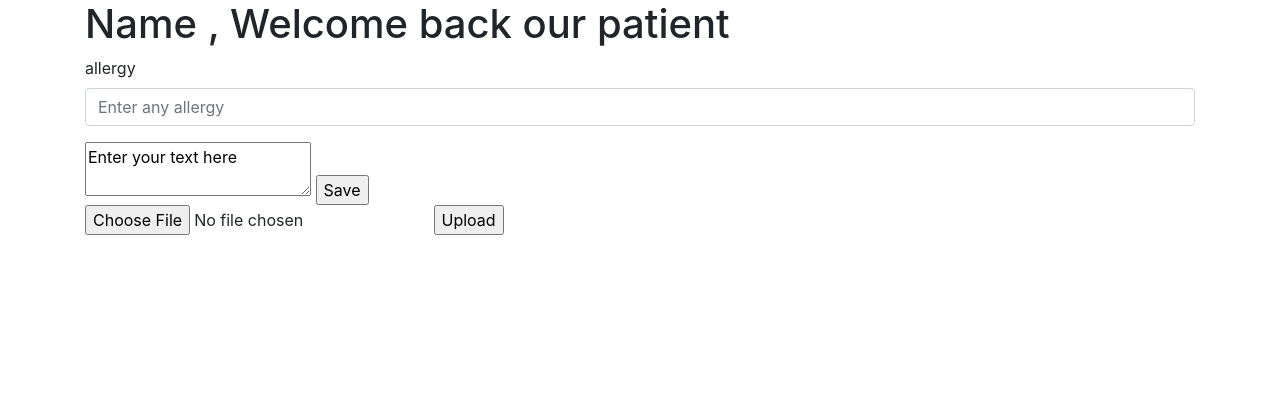
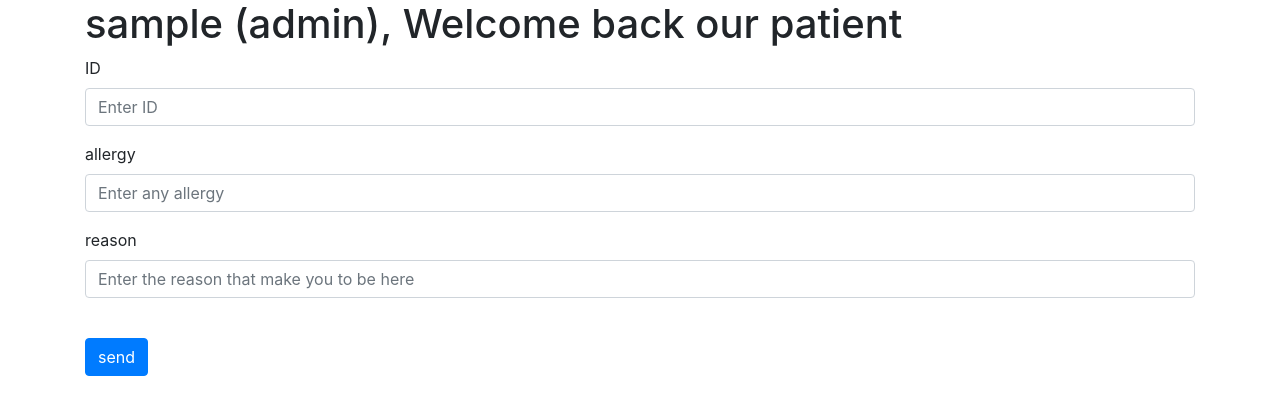
Before and after one commit to Edenedry1/Hospital-management-system, a Flask app: template website/templates/patient.html in a window 1280 px wide. Shown: the part 56-471 px from the top of the page. Run offline with Flask 2, Linux system fonts and the light colour scheme; the template is opened without the code that fills it: most values are stand-ins (such as "Sample title", 1, 10 or a date in 2020); some libraries are stand-ins or nearby versions.

Commit message:
add user stories reason and alleregy html

```diff
--- a/website/templates/patient.html
+++ b/website/templates/patient.html
@@ -1,7 +1,15 @@
 {% extends "base.html" %} {% block title %} Home {%endblock %}
 {% block content %}
-<h1>{{'Name'}} , Welcome back our patient</h1>
-<div>
+<h1>{{user_name}} ({{user_role}}), Welcome back our patient</h1>
+<form method="POST" action="/patient">
+    <div class="form-group">
+        <label for="ID"> ID </label>
+        <input
+                type="ID"
+                class="form-control"
+                id="ID" name="ID"
+                placeholder="Enter ID">
+    </div>
     <div class="form-group">
         <label for="allergy"> allergy </label>
         <input
@@ -10,14 +18,15 @@
                 id="allergy" name="allergy"
                 placeholder="Enter any allergy">
     </div>
-</div>
-<form method="POST" action="/submit">
-  <textarea name="textbox">Enter your text here</textarea>
-  <input type="submit" value="Save">
-</form>
-
-<form method="POST" enctype="multipart/form-data">
-  <input type="file" name="file">
-  <input type="submit" value="Upload">
+    <div class="form-group">
+        <label for="reason"> reason </label>
+        <input
+                type="reason"
+                class="form-control"
+                id="reason" name="reason"
+                placeholder="Enter the reason that make you to be here">
+    </div>
+    <br/>
+    <button type="submit" class="btn btn-primary">send</button>
 </form>
 {%endblock%}
--- a/website/templates/patients.html
+++ b/website/templates/patients.html
@@ -39,6 +39,7 @@
                 <th>Name</th>
                 <th>Email</th>
                 <th>Reason</th>
+                <th>Allergy</th>
                 <th>Place in Queue</th>
                 <th>Is Active</th>
             </tr>
@@ -52,6 +53,7 @@
                         <td>{{ patient.Name }}</td>
                         <td>{{ patient.email }}</td>
                         <td>{{ patient.reason }}</td>
+                        <td>{{ patient.allergy }}</td>
                         <td>{{ patient.place_in_queue }}</td>
                         <td>{{ "yes" if patient.is_active_patient==1 else "No" }}</td>
                     </tr>
```
Also changed, not shown: website/templates/nurse.html (line endings or trailing spaces).
